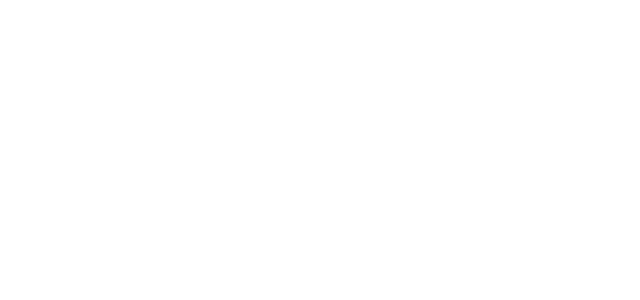
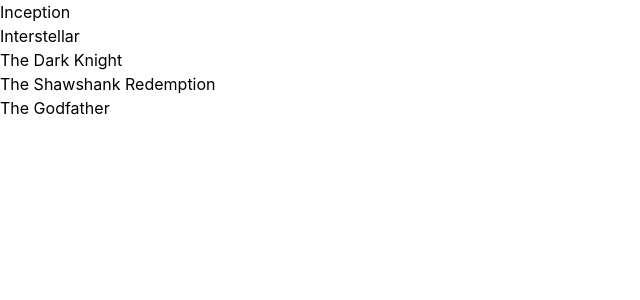
Before and after one commit to amirshafie738/Movie-Manager-page, a React (Vite) app: page / in a window 1280 px wide. Shown: the top 300 px of the page, without its empty margins (0-640 px from the left). Built offline with nearby package versions, Linux system fonts and the light colour scheme; data requests are answered from the project's data file.

Commit message:
feat:creat movie list and movie cart componet

```diff
--- a/package.json
+++ b/package.json
@@ -12,6 +12,7 @@
   "dependencies": {
     "@reduxjs/toolkit": "^2.12.0",
     "@tailwindcss/vite": "^4.3.3",
+    "@tanstack/react-query": "^5.101.4",
     "axios": "^1.19.0",
     "json-server": "^1.0.0-beta.15",
     "react": "^19.2.8",
--- /dev/null
+++ b/src/components/MovieCart.tsx
@@ -0,0 +1,14 @@
+import type { Imovie } from "../types/movie";
+interface MovieCartProps {
+    movie: Imovie;
+}
+
+
+function MovieCart({movie}:MovieCartProps){
+    return(
+        <>
+            <h3>{movie.title}</h3>
+        </>
+    )
+}
+export default MovieCart
--- /dev/null
+++ b/src/components/MovieList.tsx
@@ -0,0 +1,32 @@
+import { useQuery } from "@tanstack/react-query";
+import { getMovies } from "../services/api/movie";
+import type { Imovie } from "../types/movie";
+import MovieCart from "./MovieCart";
+
+function MovieList() {
+    const {
+        data: movies,
+        isLoading,
+        isError,
+        error,
+    } = useQuery({
+        queryKey: ["movies"],
+        queryFn: getMovies,
+    });
+    if (isLoading) {
+        return <p>Loading</p>;
+    }
+
+    if (isError) {
+        return <p>{error.message}</p>;
+    }
+    return (
+        <>
+            {movies.map((movie: Imovie) => (
+                <MovieCart key={movie.id} movie={movie}/>
+            ))}
+        </>
+    );
+}
+
+export default MovieList;
--- a/src/main.tsx
+++ b/src/main.tsx
@@ -5,12 +5,17 @@
 import { BrowserRouter } from "react-router-dom";
 import { Provider } from "react-redux";
 import { store } from "./redux/store.ts";
+import { QueryClient, QueryClientProvider } from "@tanstack/react-query";
+
+export const queryClient = new QueryClient();
 
 createRoot(document.getElementById("root")!).render(
   <StrictMode>
     <BrowserRouter>
       <Provider store={store}>
-        <App />
+        <QueryClientProvider client={queryClient}>
+          <App />
+        </QueryClientProvider>
       </Provider>
     </BrowserRouter>
   </StrictMode>
--- a/src/pages/Home.tsx
+++ b/src/pages/Home.tsx
@@ -1,7 +1,12 @@
+import MovieList from "../components/MovieList";
+
 function HomePage() {
   return (
     <>
+      <main>
+        <MovieList />
+      </main>
     </>
   );
 }
-export default HomePage
+export default HomePage;
--- /dev/null
+++ b/src/services/api/movie.tsx
@@ -0,0 +1,6 @@
+import { api } from "./axios";
+
+export async function getMovies() {
+  const response = await api.get("/movies");
+  return response.data;
+}
```
Also changed, not shown: src/services/api/axios.tsx (renamed from src/services/api.tsx), 1 other file (tests, documents, lock files or other folders).
